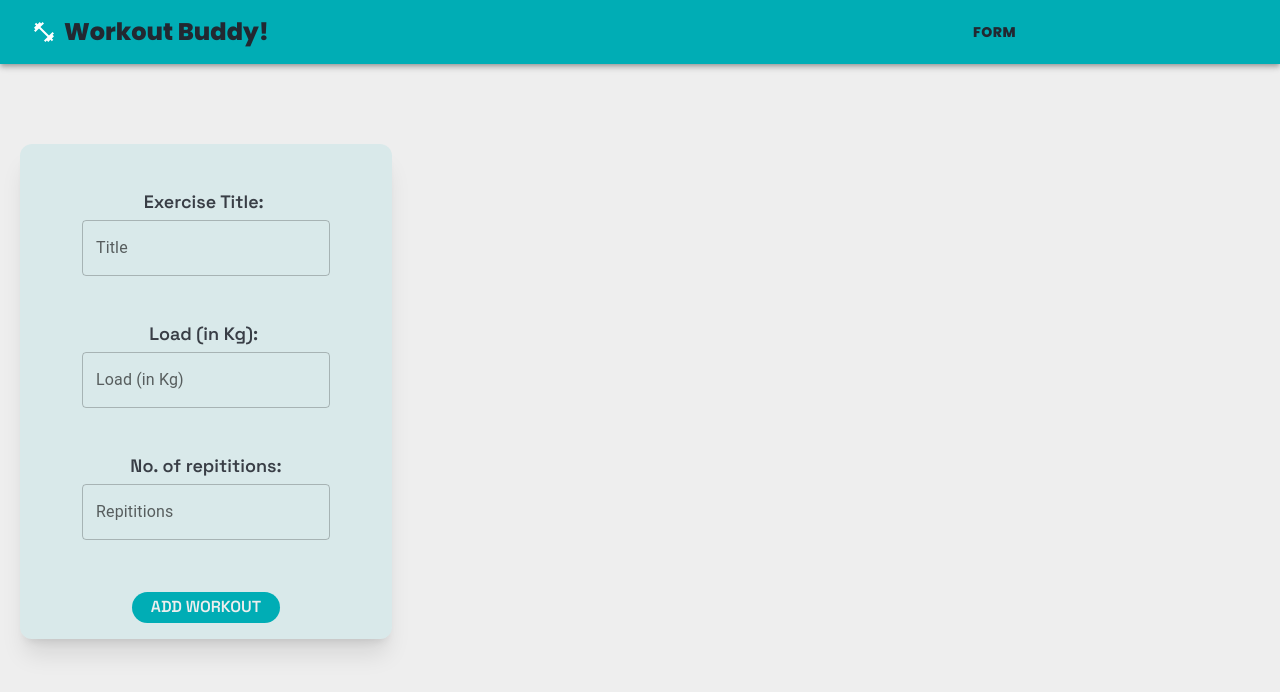
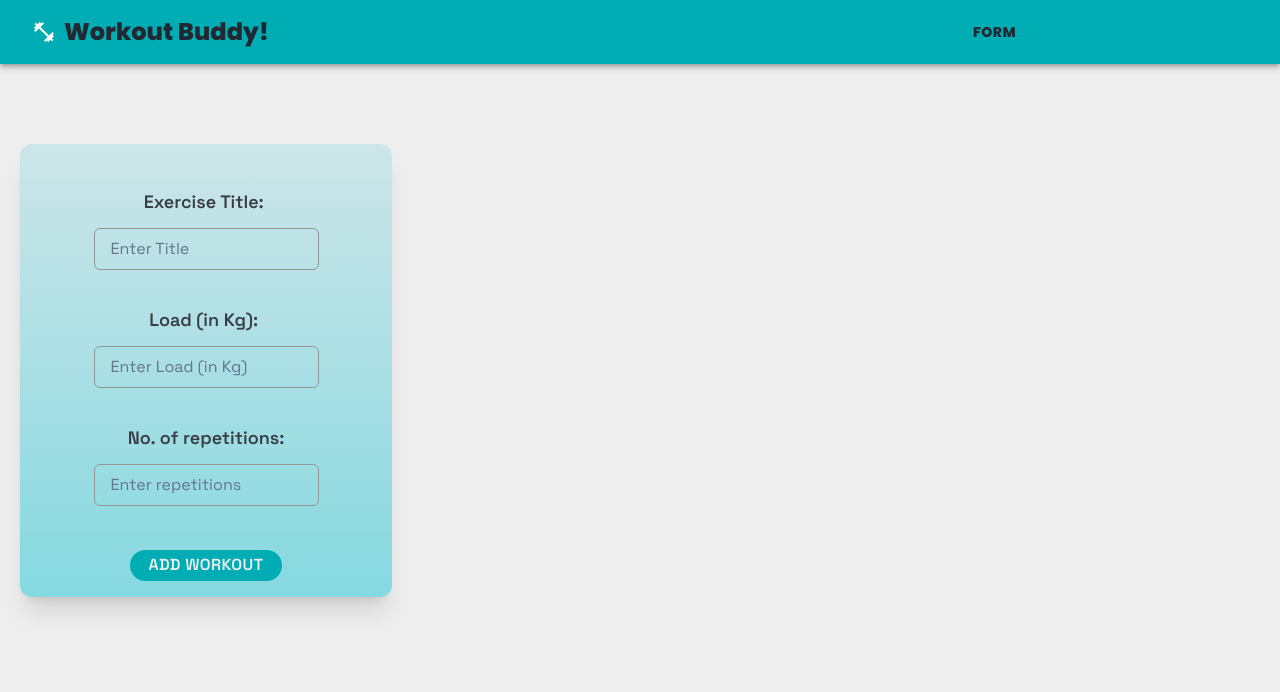
Before and after one commit to AkshatSharma5/workout, a React (Create React App) app in the folder frontend/: page /form in a window 1280 px wide. Shown: the top 692 px of the page. Built offline with nearby package versions, Linux system fonts and the light colour scheme.

Commit message:
completed all misc additiona features like date-fns, error handling in frontend

```diff
--- a/frontend/package.json
+++ b/frontend/package.json
@@ -12,6 +12,7 @@
     "@testing-library/user-event": "^13.5.0",
     "bootstrap": "^5.3.3",
     "cors": "^2.8.5",
+    "date-fns": "^4.1.0",
     "framer-motion": "^11.11.11",
     "react": "^18.3.1",
     "react-dom": "^18.3.1",
--- a/frontend/src/components/workoutForm.jsx
+++ b/frontend/src/components/workoutForm.jsx
@@ -12,13 +12,45 @@ const WorkoutForm = () => {
   const { dispatch } = useWorkoutContext();
 
   const successHandlerForToast = () => {
-    if (title && load && reps) toast.success("Successfully Added!");
+    if (title && load && reps) {
+      document.getElementById("title").classList.remove("border-red-500","placeholder-red-500");
+      document.getElementById("load").classList.remove("border-red-500","placeholder-red-500");
+      document.getElementById("reps").classList.remove("border-red-500","placeholder-red-500");
+      document.getElementById("reps").placeholder="Enter repetitions";
+      document.getElementById("title").placeholder="Enter title";
+      document.getElementById("load").placeholder="Enter load";
+      toast.success("Successfully Added!");
+    }
   };
 
   const errorHandlerForToast = () => {
-    toast.error("Error! Please Enter Correctly");
+    var arr=[];
+    if(!title){
+      const element = document.getElementById("title");
+      element.classList.add("border-red-500","placeholder-red-500");
+      element.placeholder="Title is required"
+      arr.push("Title");
+    }
+    if(!load){
+      const element = document.getElementById("load");
+      element.classList.add("border-red-500","placeholder-red-500");
+      element.placeholder="Load is required"
+      arr.push("Load");
+    }
+    if(!reps){
+      const element = document.getElementById("reps");
+      element.classList.add("border-red-500","placeholder-red-500");
+      element.placeholder="Repetitions are required"
+      arr.push("Repetitions");
+    }
+    var msg="Error! Please Enter ";
+    for(var i=0;i<arr.length;i++){
+      msg+=arr[i];
+      msg+=", "
+    }
+    toast.error(msg+" correctly!");
+
   };
-
 
   const handleSubmit = async (e) => {
     e.preventDefault();
@@ -42,53 +74,54 @@ const WorkoutForm = () => {
       setReps("");
       setError(false);
       console.log("new workout added: ", workout);
-      dispatch({type:"CREATE_WORKOUT", payload: json})
+      dispatch({ type: "CREATE_WORKOUT", payload: json });
       successHandlerForToast();
     }
   };
 
   return (
     <form
-      className="flex font-space bg-[#5cc9d323] rounded-xl flex-col gap-1 items-center w-[30%] mt-[4.8%] shadow-xl create"
+      className="flex font-space bg-gradient-to-t to-[#5cc9d33a] from-[#27c5d486] rounded-xl flex-col gap-1 items-center w-[30%] mt-[4.8%] shadow-xl create"
       onSubmit={handleSubmit}
     >
       <div>
         <Toaster />
       </div>{" "}
       {/*Added just for Toast*/}
-      <label className="mt-10 text-lg font-semibold text-[#393E46]">
+      <label className="mt-10 mb-2 text-lg font-semibold text-[#393E46]">
         Exercise Title:&nbsp;{" "}
       </label>
-      <TextField
-        label="Title"
-        variant="outlined"
+      <input
+        className="bg-[#459fa200] border-[1px] border-[#959494] py-2 px-4 placeholder-slate-500 rounded-md outline-none focus:ring-[#00ADB5] focus:ring-[1px]"
+        id="title"
+        placeholder="Enter Title"
         type="text"
         onChange={(e) => setTitle(e.target.value)}
         value={title}
       />
-      <label className="mt-10 text-lg font-semibold text-[#393E46]">
+      <label className="mt-8 mb-2 text-lg font-semibold text-[#393E46]">
         Load (in Kg):&nbsp;{" "}
       </label>
-      <TextField
-        label="Load (in Kg)"
-        variant="outlined"
+      <input
+        className="bg-[#459fa200] border-[1px] border-[#959494] py-2 px-4 placeholder-slate-500 rounded-md outline-none focus:ring-[#00ADB5] focus:ring-[1px]"
+        id="load"
+        placeholder="Enter Load (in Kg)"
         type="number"
         onChange={(e) => setLoad(e.target.value)}
         value={load}
       />
-      <label className="mt-10 text-lg font-semibold text-[#393E46]">
-        No. of repititions:{" "}
+      <label className="mt-8 mb-2 text-lg font-semibold text-[#393E46]">
+        No. of repetitions:{" "}
       </label>
-      <TextField
-        label="Repititions"
-        variant="outlined"
+      <input
+        className="bg-[#459fa200] border-[1px] border-[#959494] py-2 px-4 placeholder-slate-500 rounded-md outline-none focus:ring-[#00ADB5] focus:ring-[1px]"
+        id="reps"
+        placeholder="Enter repetitions"
         type="number"
         onChange={(e) => setReps(e.target.value)}
         value={reps}
       />
-      <button
-        className="bg-[#00ADB5] font-semibold text-[#EEEEEE] px-[5%] py-[1%] rounded-3xl hover:bg-[#0a9da5] uppercase mt-12 transition-all active:scale-90 mb-4"
-      >
+      <button className="bg-[#00ADB5] font-semibold text-[#EEEEEE] px-[5%] py-[1%] rounded-3xl hover:bg-[#0a9da5] uppercase mt-10 transition-all active:scale-90 mb-4 tracking-wide	">
         Add workout
       </button>
     </form>
--- a/frontend/src/context/WorkoutContext.js
+++ b/frontend/src/context/WorkoutContext.js
@@ -4,7 +4,7 @@ export const WorkoutsContext = createContext();
 
 export const workoutsReducer = (state, action) => { //state==prev_state
     switch(action.type){
-        case "SET_WORKOUTS":  // means jus set "all the wokrouts(an array of wokrouts)" with the givne data (==action.payload)
+        case "SET_WORKOUTS":  // means jus set "all the wokrouts(an array of wokrouts)" with the given data (==action.payload)
             return {workouts: action.payload} //returns the new state
         case "CREATE_WORKOUT":
             return {workouts: [action.payload, ...state.workouts]}
--- a/frontend/src/pages/Home.jsx
+++ b/frontend/src/pages/Home.jsx
@@ -13,7 +13,8 @@ import WorkoutForm from "../components/workoutForm";
 import { useWorkoutContext } from "../hooks/useWorkoutContext";
 import DeleteIcon from '@mui/icons-material/Delete';
 import toast, { Toaster } from "react-hot-toast";
-
+//date fns => simplifies Time/Date
+import formatDistanceToNow from "date-fns/formatDistanceToNow"
 
 const Home = () => {
   const { workouts, dispatch } = useWorkoutContext();
@@ -30,7 +31,7 @@ const Home = () => {
       }
     };
     fetchWorkouts();
-  }, []);
+  }, [dispatch]);
 
   // Handle pagination changes
   const handleChangePage = (event, newPage) => {
@@ -53,6 +54,7 @@ const Home = () => {
     }
     else{
       dispatch({type: "DELETE_WORKOUT", payload: json})
+      toast.success("Successfully Deleted!")
     }
   }
 
@@ -81,7 +83,7 @@ const Home = () => {
                 </TableCell>
                 <TableCell className="bg-[#393E46]">
                   <div className="font-bold text-[#00ADB5] text-md uppercase text-center font-oswald">
-                    Number of Repititions
+                    Number of repetitions
                   </div>
                 </TableCell>
                 <TableCell align="center" className="bg-[#393E46]">
@@ -119,7 +121,7 @@ const Home = () => {
                         <div className="text-center font-semibold font-oswald">{workout.reps}</div>
                       </TableCell>
                       <TableCell>
-                        <div className="text-center font-space">{workout.createdAt}</div>
+                        <div className="text-center font-space text-blue-800">{formatDistanceToNow(new Date(workout.createdAt), { addSuffix: true })}</div>
                       </TableCell>
                       <TableCell>
                         <button onClick={()=>handleDeleteClick(workout._id)} className="text-red-600 text-sm text-center hover:text-red-800  active:scale-75 transition-all">
```
Also changed, not shown: 1 other file (tests, documents, lock files or other folders).
